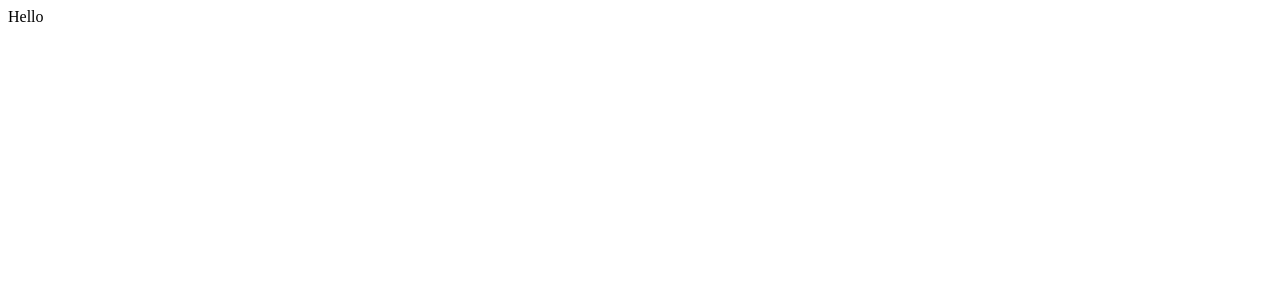
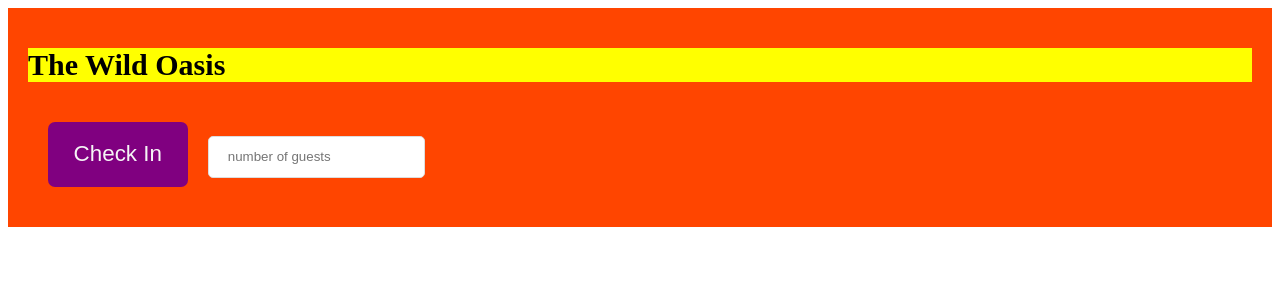
Before and after one commit to BekCodingAddict/The-Wild-Oasis, a React (Vite) app in the folder client/: page / in a window 1280 px wide. Shown: the top 300 px of the page. Built offline with nearby package versions, Linux system fonts and the light colour scheme.

Commit message:
Practrices of Styled Component

```diff
--- a/client/package.json
+++ b/client/package.json
@@ -11,7 +11,8 @@
   },
   "dependencies": {
     "react": "^18.2.0",
-    "react-dom": "^18.2.0"
+    "react-dom": "^18.2.0",
+    "styled-components": "^6.1.13"
   },
   "devDependencies": {
     "@types/react": "^18.2.15",
--- a/client/src/App.jsx
+++ b/client/src/App.jsx
@@ -1,5 +1,41 @@
+import styled from "styled-components";
+
+const H1 = styled.h1`
+  font-size: 30px;
+  font-weight: 600;
+  background-color: yellow;
+`;
+
+const Button = styled.button`
+  font-size: 1.4rem;
+  padding: 1.2rem 1.6rem;
+  font-weight: 500;
+  border: none;
+  border-radius: 7px;
+  background-color: purple;
+  color: whitesmoke;
+  margin: 20px;
+  cursor: pointer;
+`;
+
+const Input = styled.input`
+  border: 1px solid #ddd;
+  border-radius: 5px;
+  padding: 0.8rem 1.2rem;
+`;
+
+const StyledApp = styled.div`
+  background-color: orangered;
+  padding: 20px;
+`;
 function App() {
-  return <div>Hello</div>;
+  return (
+    <StyledApp>
+      <H1>The Wild Oasis</H1>
+      <Button onClick={() => alert("check in")}>Check In</Button>
+      <Input type="number" placeholder="number of guests" />
+    </StyledApp>
+  );
 }
 
 export default App;
```
Also changed, not shown: 2 other files (tests, documents, lock files or other folders).
